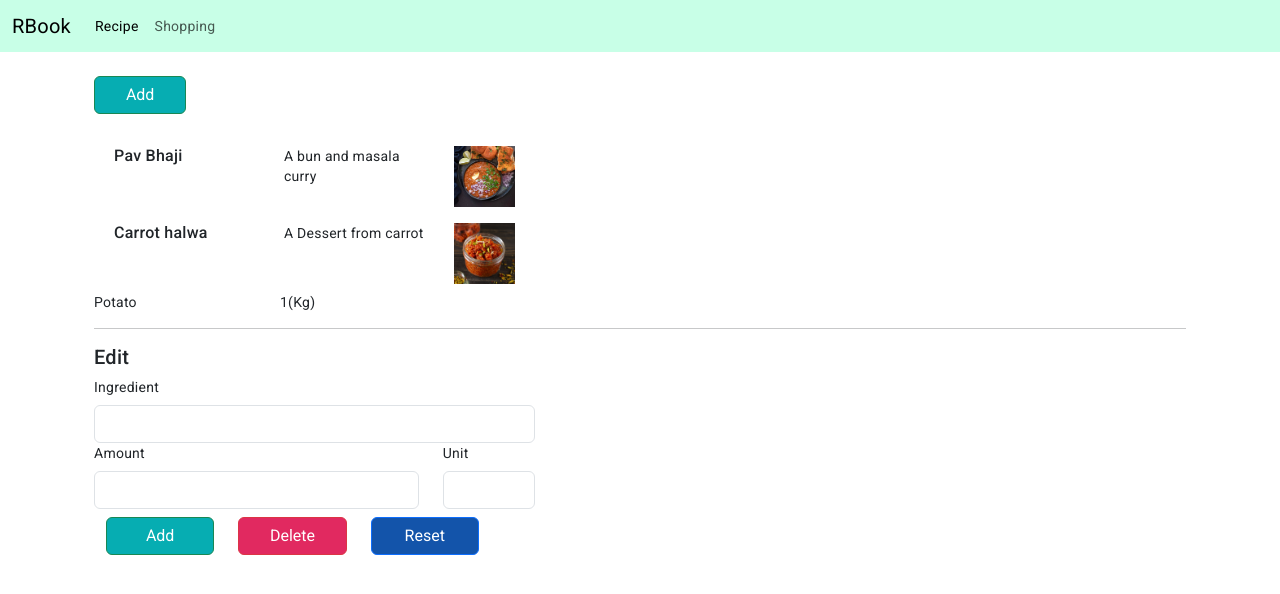
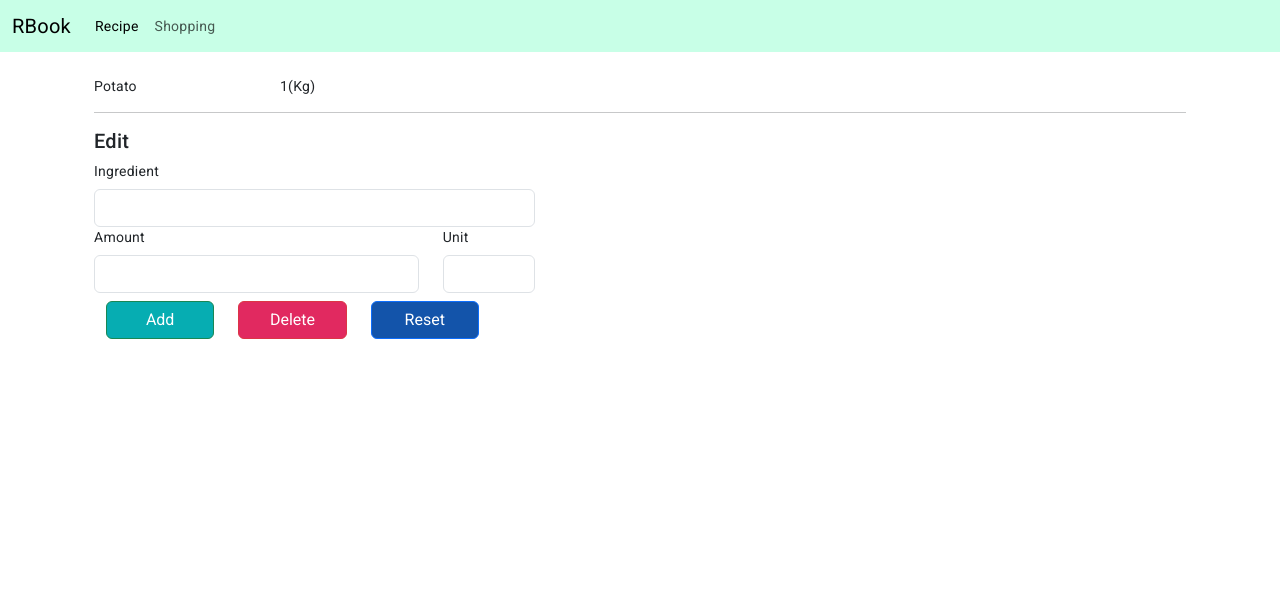
Before and after one commit to nvandana1/Recipe, an Angular app in the folder recipe/: page /shopping in a window 1280 px wide. Before the commit this address led to /. Shown: the top 594 px of the page. Built offline with nearby package versions, Linux system fonts and the light colour scheme.

Commit message:
routing set up

```diff
--- a/recipe/src/app/app-routing.module.ts
+++ b/recipe/src/app/app-routing.module.ts
@@ -1,7 +1,13 @@
+import { ShoppingComponent } from './shopping/shopping.component';
+import { RecipeComponent } from './recipe/recipe.component';
 import { NgModule } from '@angular/core';
 import { RouterModule, Routes } from '@angular/router';
 
-const routes: Routes = [];
+const routes: Routes = [{
+  path:'recipe',component:RecipeComponent
+},{
+  path:'shopping',component:ShoppingComponent
+}];
 
 @NgModule({
   imports: [RouterModule.forRoot(routes)],
--- a/recipe/src/app/app.component.html
+++ b/recipe/src/app/app.component.html
@@ -2,8 +2,7 @@
 <div class="container p-4">
     <div class="row">
         <div class="col-md-12">
-        <app-recipe></app-recipe>
-        <app-shopping></app-shopping>
+        <router-outlet></router-outlet>
         </div>
     </div>
 </div>
--- a/recipe/src/app/header/header.component.html
+++ b/recipe/src/app/header/header.component.html
@@ -4,10 +4,10 @@
     <div class="collapse navbar-collapse" id="navbarSupportedContent">
       <ul class="navbar-nav me-auto mb-2 mb-lg-0">
         <li class="nav-item">
-          <a class="nav-link active" aria-current="page" href="#">Recipe</a>
+          <a class="nav-link active" aria-current="page" routerLink="/recipe">Recipe</a>
         </li>
         <li class="nav-item">
-          <a class="nav-link" href="#">Shopping</a>
+          <a class="nav-link" routerLink="/shopping">Shopping</a>
         </li>
       </ul>
     </div>
```
Also changed, not shown: recipe/src/app/app.module.ts (+6 -2 lines).
